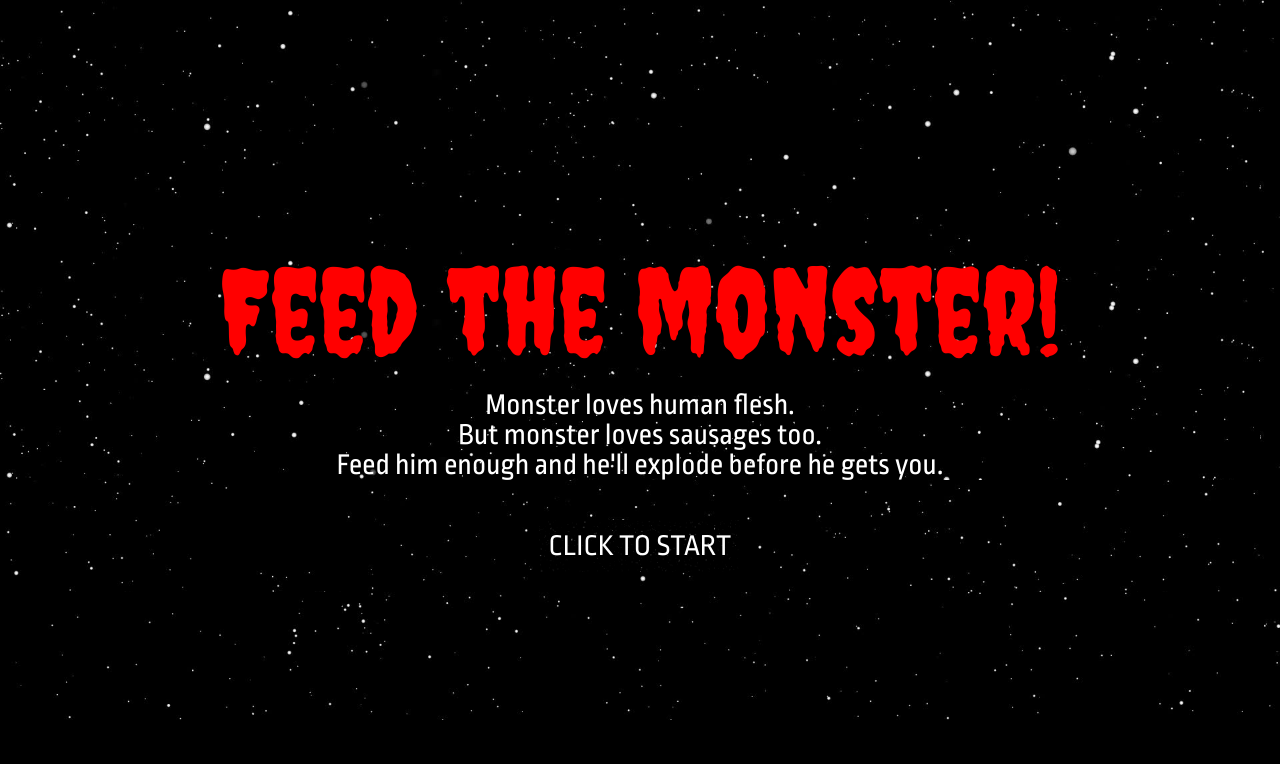
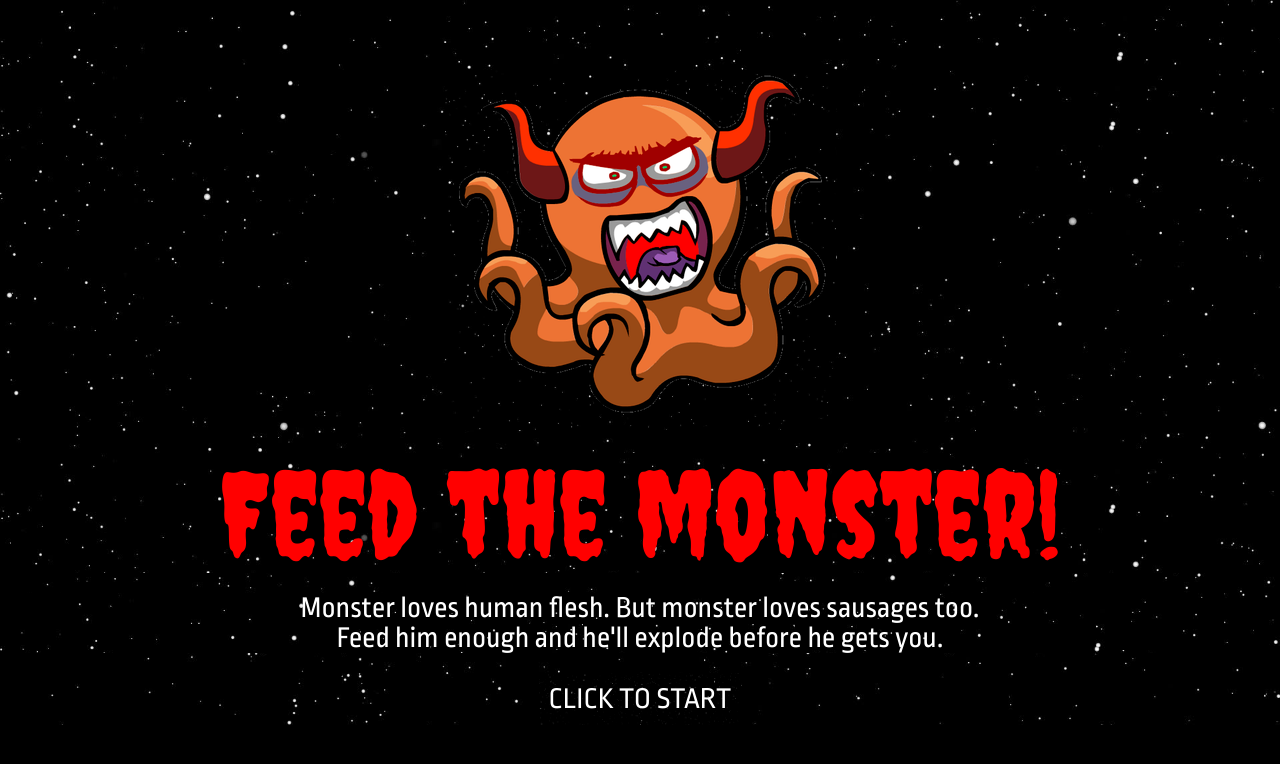
Before and after one commit to djc74/WDI_PROJECT_1, a PHP site: page / in a window 1280 px wide. Shown: the top 764 px of the page. Run offline with PHP 8.4, Linux system fonts and the light colour scheme.

Commit message:
tweaked monster height

```diff
--- a/css/style.css
+++ b/css/style.css
@@ -8,9 +8,13 @@
   background-color: black;
 }
 
+.welcome {
+  margin-top: 70px;
+}
+
 .feed {
   color: red;
-  margin-top: 250px;
+  margin-top: 20px;
   font-size: 120px;
   font-family: 'Creepster', cursive;
 }
@@ -64,7 +68,7 @@
 
 .enter {
   font-family: 'Ropa Sans', sans-serif;
-  margin: 20px;
+  /*margin: 20px;*/
   font-size: 30px;
   color: white;
   background-color: red;
@@ -113,8 +117,8 @@ ul {
 
 li {
   float: left;
+  height: 250px;
   width: 20%;
-  height: 220px;
 }
 
 .selected {
--- a/index.html
+++ b/index.html
@@ -11,9 +11,9 @@
 </head>
 <body>
   <section class="welcome">
+    <img src="images/rsz_monster.png">
     <h1 class="feed">Feed the monster!</h1>
-    <p class="feed-text">Monster loves human flesh.
-      <br>But monster loves sausages too.
+    <p class="feed-text">Monster loves human flesh. But monster loves sausages too.
       <br>Feed him enough and he'll explode before he gets you.</p>
     <button class="enter">Click to start</button>
   </section>
--- a/js/app.js
+++ b/js/app.js
@@ -4,13 +4,12 @@ $(() => {
   let currentLevel = 1;
   let score = 0;
   let counter = 31;
-  let choose = 2000;
-  let speed = 1000;
-  let remove = 1000;
+  let choose = 3000;
+  let speed = 2000;
+  let remove = 2000;
   let gameInterval;
   let seconds;
   let $timeCountdown = null;
-
 
   // object to store levels
   const levels = {
@@ -34,7 +33,6 @@ $(() => {
   const $again = $('.again');
   $timeCountdown = $('.timer');
   let $randomSquare;
-
 
   //hide main screen and show welcome
   function welcome () {
```
